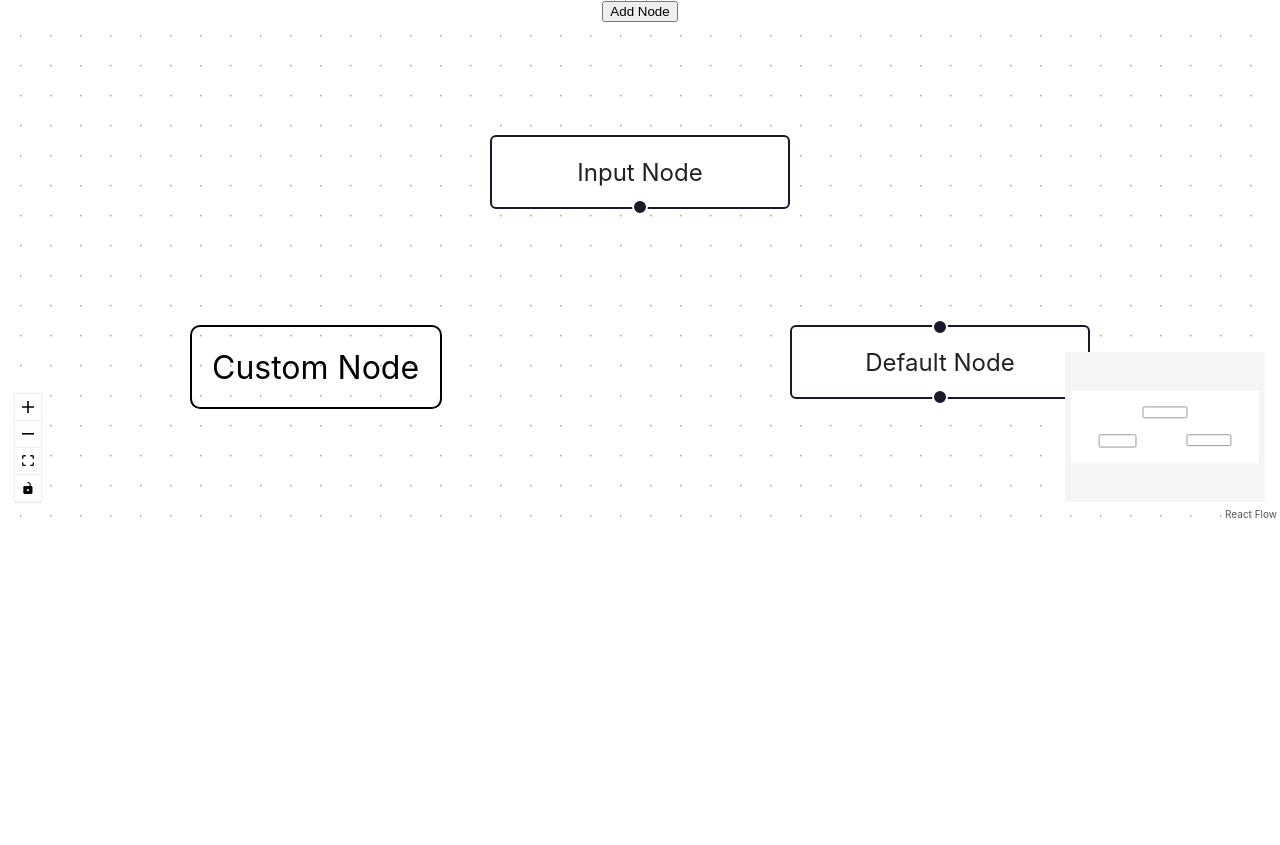
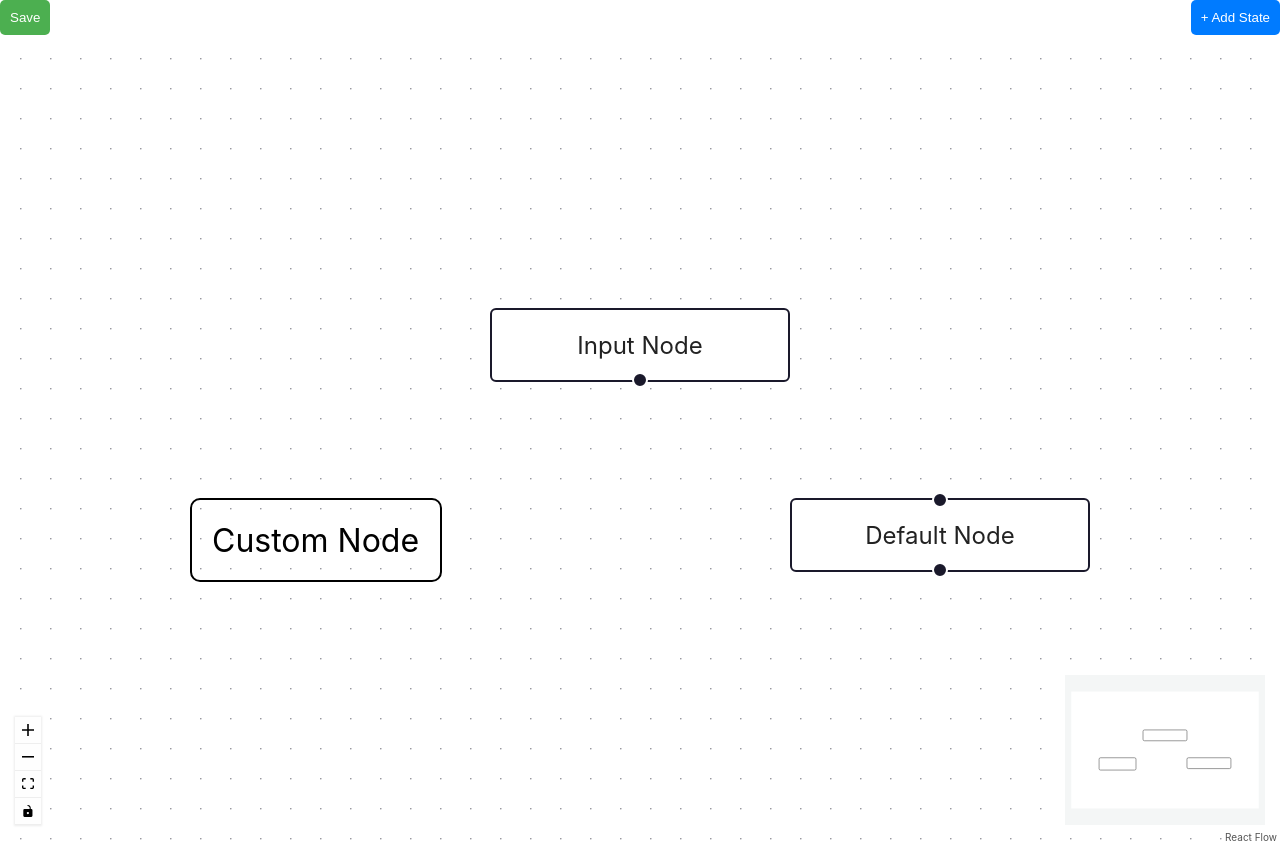
Before and after one commit to assistable-ai/flows, a React (Create React App) app: page / in a window 1280 px wide. Before the commit the page ends 800 px from the top, so only its background shows below. Built offline with nearby package versions, Linux system fonts and the light colour scheme.

Commit message:
Update App.js

```diff
--- a/src/App.js
+++ b/src/App.js
@@ -44,15 +44,48 @@ const Flow = () => {
   const addNode = () => {
     const newNode = {
       id: `${nodes.length + 1}`,
-      data: { label: `Node ${nodes.length + 1}` },
+      data: { label: `new_state_${nodes.length + 1}` },
       position: { x: Math.random() * 250, y: Math.random() * 250 },
     };
     setNodes((nds) => nds.concat(newNode));
   };
 
+  const saveWorkflow = () => {
+    const workflow = {
+      nodes: nodes.map(node => ({
+        id: node.id,
+        label: node.data.label,
+        position: node.position
+      })),
+      edges: edges.map(edge => ({
+        id: edge.id,
+        source: edge.source,
+        target: edge.target
+      }))
+    };
+
+    fetch('YOUR_ENDPOINT_URL', {
+      method: 'POST',
+      headers: {
+        'Content-Type': 'application/json',
+      },
+      body: JSON.stringify(workflow),
+    })
+    .then(response => response.json())
+    .then(data => {
+      console.log('Success:', data);
+    })
+    .catch((error) => {
+      console.error('Error:', error);
+    });
+  };
+
   return (
-    <div style={{ height: 500 }}>
-      <button onClick={addNode}>Add Node</button>
+    <div style={{ height: 800, width: '100%' }}>
+      <div style={{ display: 'flex', justifyContent: 'space-between', marginBottom: '10px' }}>
+        <button onClick={saveWorkflow} style={{ padding: '10px', backgroundColor: '#4CAF50', color: 'white', border: 'none', borderRadius: '5px', cursor: 'pointer' }}>Save</button>
+        <button onClick={addNode} style={{ padding: '10px', backgroundColor: '#007bff', color: 'white', border: 'none', borderRadius: '5px', cursor: 'pointer' }}>+ Add State</button>
+      </div>
       <ReactFlowProvider>
         <ReactFlow
           nodes={nodes}
```
